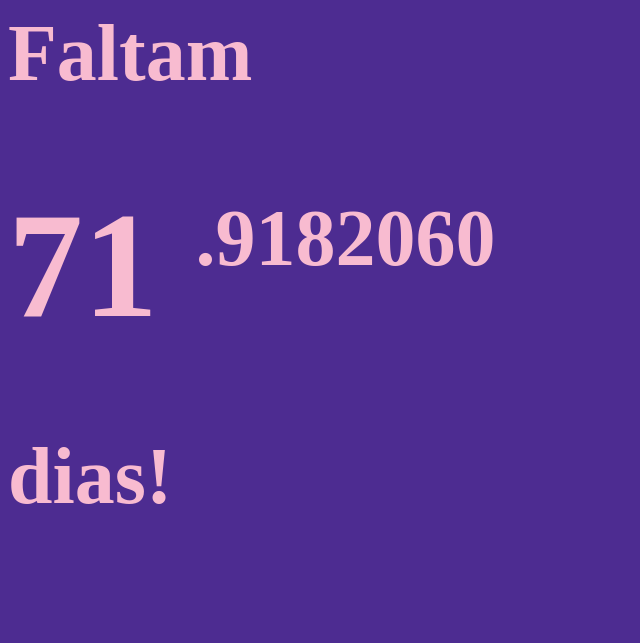
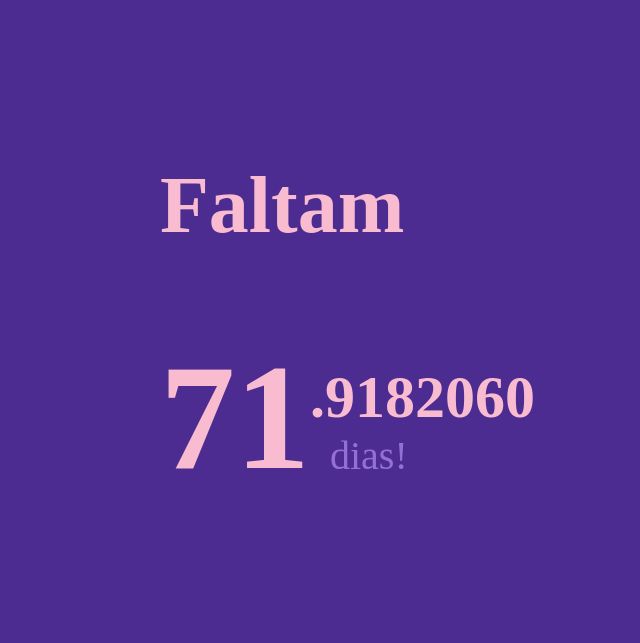
Before and after one commit to FernandaBernardo/ubiquitous-octo-tribble, a plain HTML site: page index.html in a window 1280 px wide. Shown: the whole page, without its empty margins (0-640 px from the left). Drawn offline with Linux system fonts and the light colour scheme.

Commit message:
fix layout

```diff
--- a/index.html
+++ b/index.html
@@ -1,14 +1,18 @@
 <html>
   <body onload="counter()">
     <p>Faltam</p>
-    <div>
+    <div class="content">
       <span id="days"></span>
-      <sup id="hours"></sup>
+      <div class="legal">
+        <sup id="hours"></sup>
+        <p>dias!</p>
+      </div>
     </div>
-    <p>dias!</p>
+
 
     <style>
       body {
+        margin: 2em;
         background-color: #4D2C91;
         font-family: "Montserrat";
         color: #F8BBD0;
@@ -16,13 +20,21 @@
         font-size: 80px;
       }
 
-      div {
-        display: inline-block;
+      .content {
         font-size: 150px;
+        display: flex;
+        align-items: baseline;
+      }
+
+      .legal p{
+        font-size: 40px;
+        margin: 0 0.5em;
+        font-weight: normal;
+        color: #9470D4;
       }
 
       #hours {
-        font-size: 80px;
+        font-size: 60px;
       }
     </style>
   </body>
```
